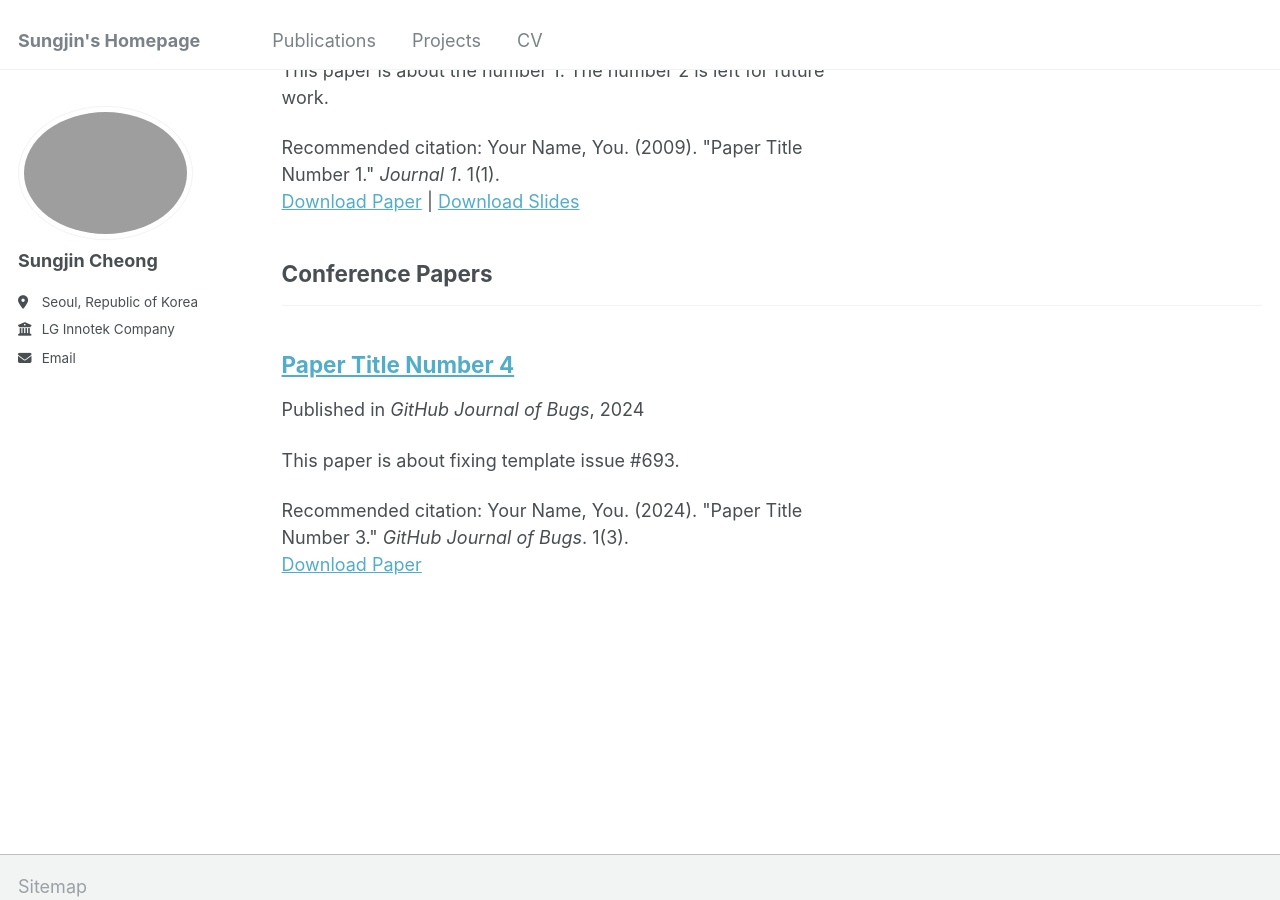
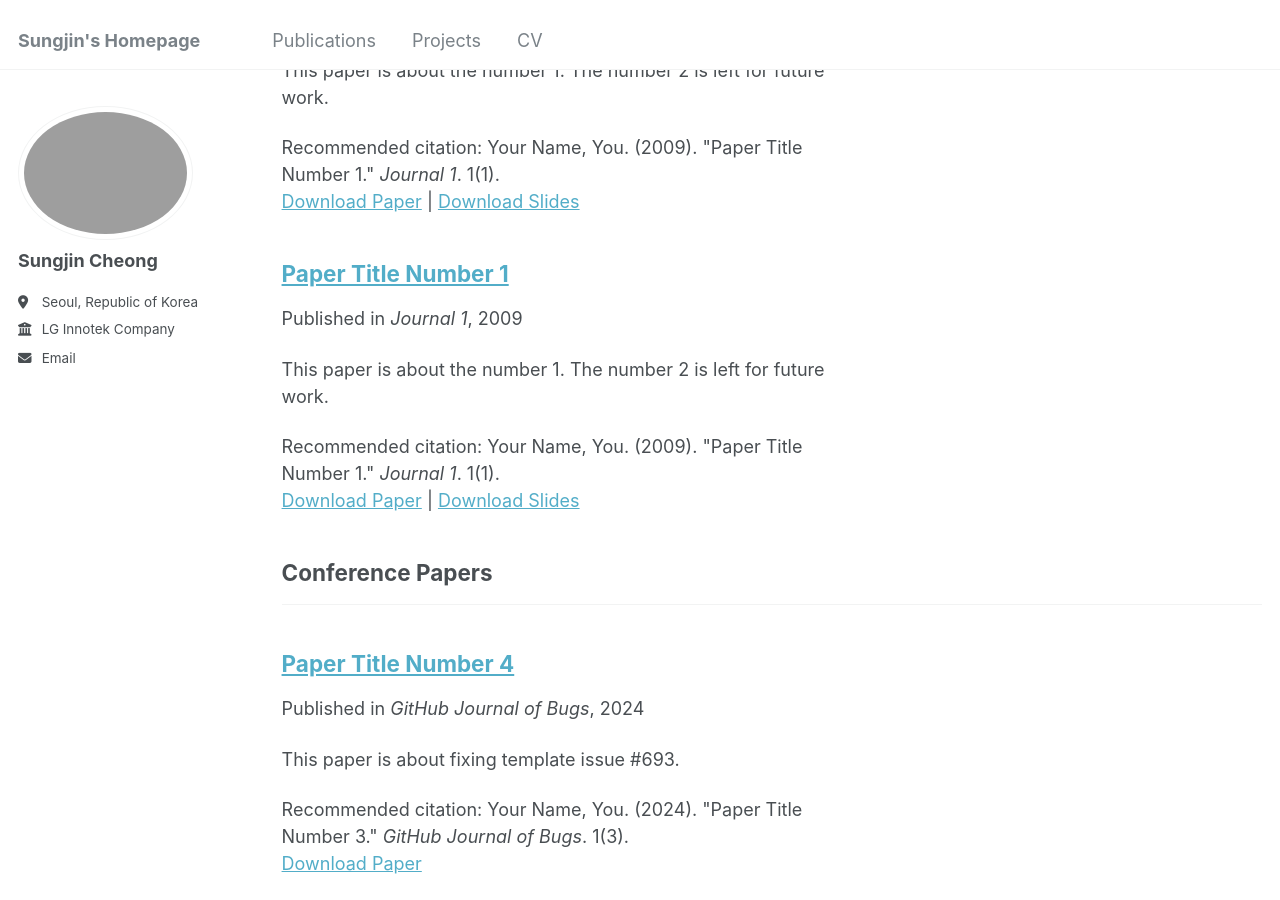
Before and after one commit to sjcheong21/sjcheong21.github.io, a Jekyll site: the page built from _pages/publications.html, in a window 1280 px wide and 900 px high, scrolled down 906 px. Built offline with Jekyll 4.4.1, drawn with Linux system fonts in a browser that asks for light colours.

Commit message:
modified:   _data/navigation.yml 	modified:   _pages/about.md 	new file:   _publications/TGRS.md

```diff
--- a/_data/navigation.yml
+++ b/_data/navigation.yml
@@ -8,14 +8,8 @@
   - title: "Publications"
     url: /publications/
 
-
-
-
-
   - title: "Projects"
     url: /projects/
 
-
-
   - title: "CV"
     url: /cv/
--- /dev/null
+++ b/_publications/TGRS.md
@@ -0,0 +1,14 @@
+---
+title: "Paper Title Number 1"
+collection: publications
+category: manuscripts
+permalink: /publication/2009-10-01-paper-title-number-1
+excerpt: 'This paper is about the number 1. The number 2 is left for future work.'
+date: 2009-10-01
+venue: 'Journal 1'
+slidesurl: 'http://academicpages.github.io/files/slides1.pdf'
+paperurl: 'http://academicpages.github.io/files/paper1.pdf'
+citation: 'Your Name, You. (2009). &quot;Paper Title Number 1.&quot; <i>Journal 1</i>. 1(1).'
+---
+
+The contents above will be part of a list of publications, if the user clicks the link for the publication than the contents of section will be rendered as a full page, allowing you to provide more information about the paper for the reader. When publications are displayed as a single page, the contents of the above "citation" field will automatically be included below this section in a smaller font.
```
Also changed, not shown: _pages/about.md (+15 -14 lines).
